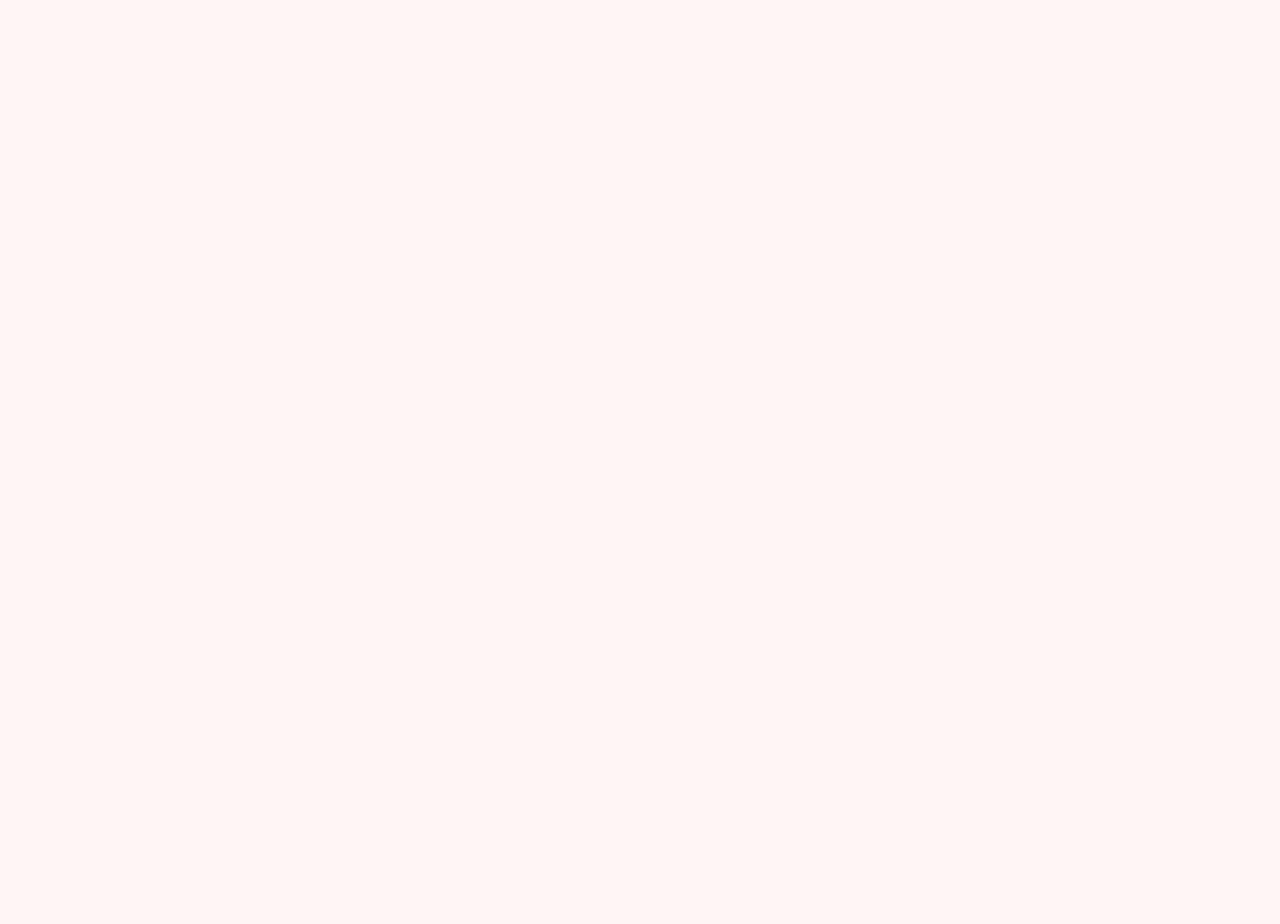
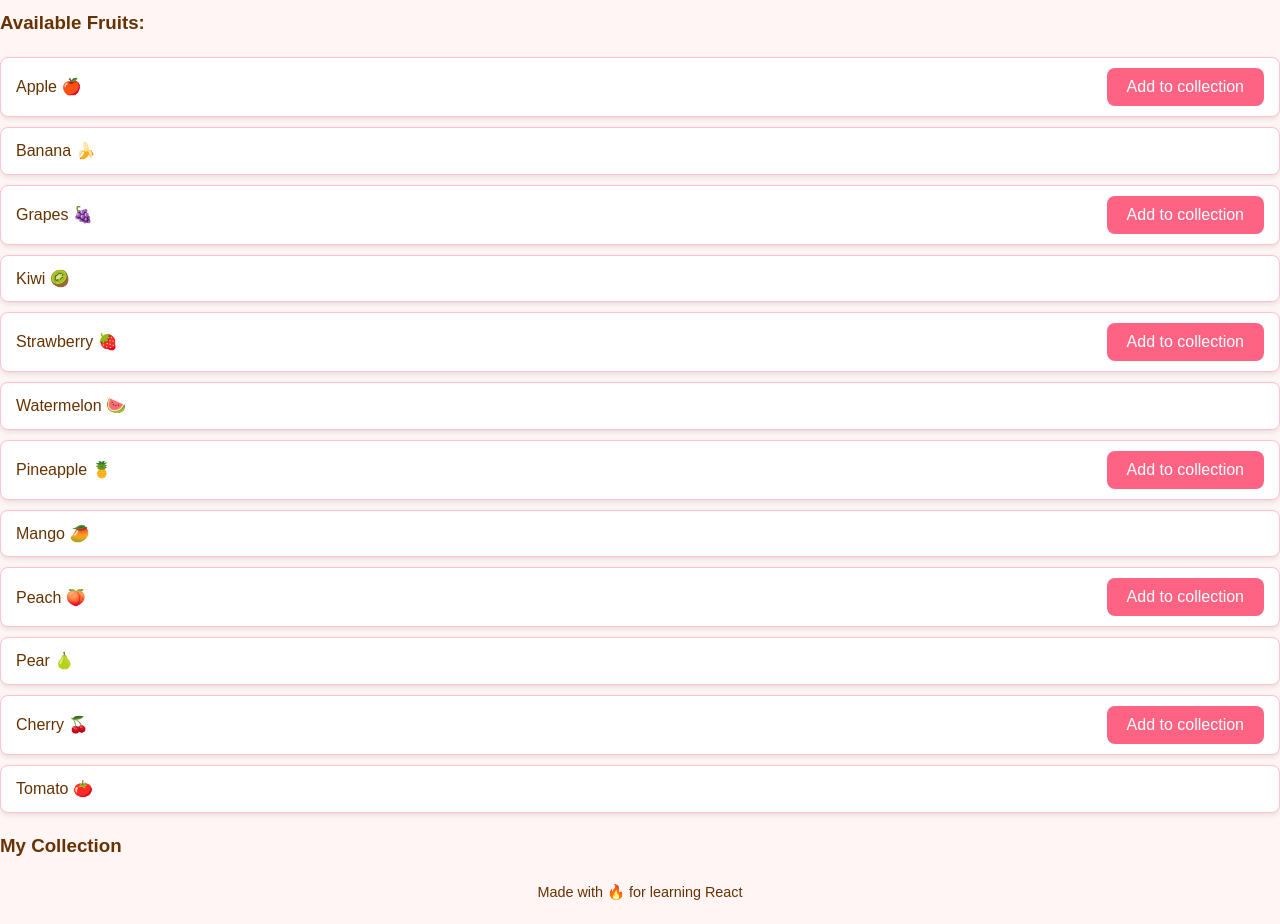
Before and after one commit to Cpreza24/fruitopia, a React (Vite) app: page / in a window 1280 px wide. Shown: the part 980-1904 px from the top of the page. Before the commit the page ends 947 px from the top, so only its background shows below. Built offline with nearby package versions, Linux system fonts and the light colour scheme.

Commit message:
feat: add or remove fruit to collection

```diff
--- a/src/components/Fruits/Fruits.jsx
+++ b/src/components/Fruits/Fruits.jsx
@@ -18,7 +18,7 @@ function Fruits() {
     { id: 12, name: 'Tomato', color: 'Red', inStock: false, emoji: '🍅' },
   ]);
 
-  const [fruit, setFruit] = useState('');
+  const [collectedFruits, setCollectedFruits] = useState([]);
 
   const toggleStock = (id) => {
     setFruits(
@@ -26,6 +26,19 @@ function Fruits() {
         fruit.id === id ? { ...fruit, inStock: !fruit.inStock } : fruit
       )
     );
+  };
+
+  const handleAddFruit = (fruit) => {
+    if (!fruit.inStock) {
+      console.log('fruit out of stock');
+      return;
+    }
+    setCollectedFruits([...collectedFruits, fruit]);
+  };
+  console.log(collectedFruits, 'collected Fruits');
+
+  const handleRemoveFruit = (fruit) => {
+    setCollectedFruits(collectedFruits.filter((f) => f.id !== fruit.id));
   };
 
   return (
@@ -41,6 +54,41 @@ function Fruits() {
           </li>
         ))}
       </ul>
+      <div>
+        <h1>Fruit Inventory</h1>
+        <div>
+          <h3>Available Fruits:</h3>
+          <ul>
+            {fruits.map((fruit) => (
+              <li key={fruit.id}>
+                <span>
+                  {fruit.name} {fruit.emoji}
+                </span>
+                {fruit.inStock && (
+                  <button onClick={() => handleAddFruit(fruit)}>
+                    Add to collection
+                  </button>
+                )}
+              </li>
+            ))}
+          </ul>
+        </div>
+        <div>
+          <h3>My Collection</h3>
+          <ul>
+            {collectedFruits.map((fruit) => (
+              <li key={fruit.id}>
+                <span>
+                  {fruit.name} {fruit.emoji}
+                </span>
+                <button onClick={() => handleRemoveFruit(fruit)}>
+                  Remove From Collection
+                </button>
+              </li>
+            ))}
+          </ul>
+        </div>
+      </div>
     </>
   );
 }
```
